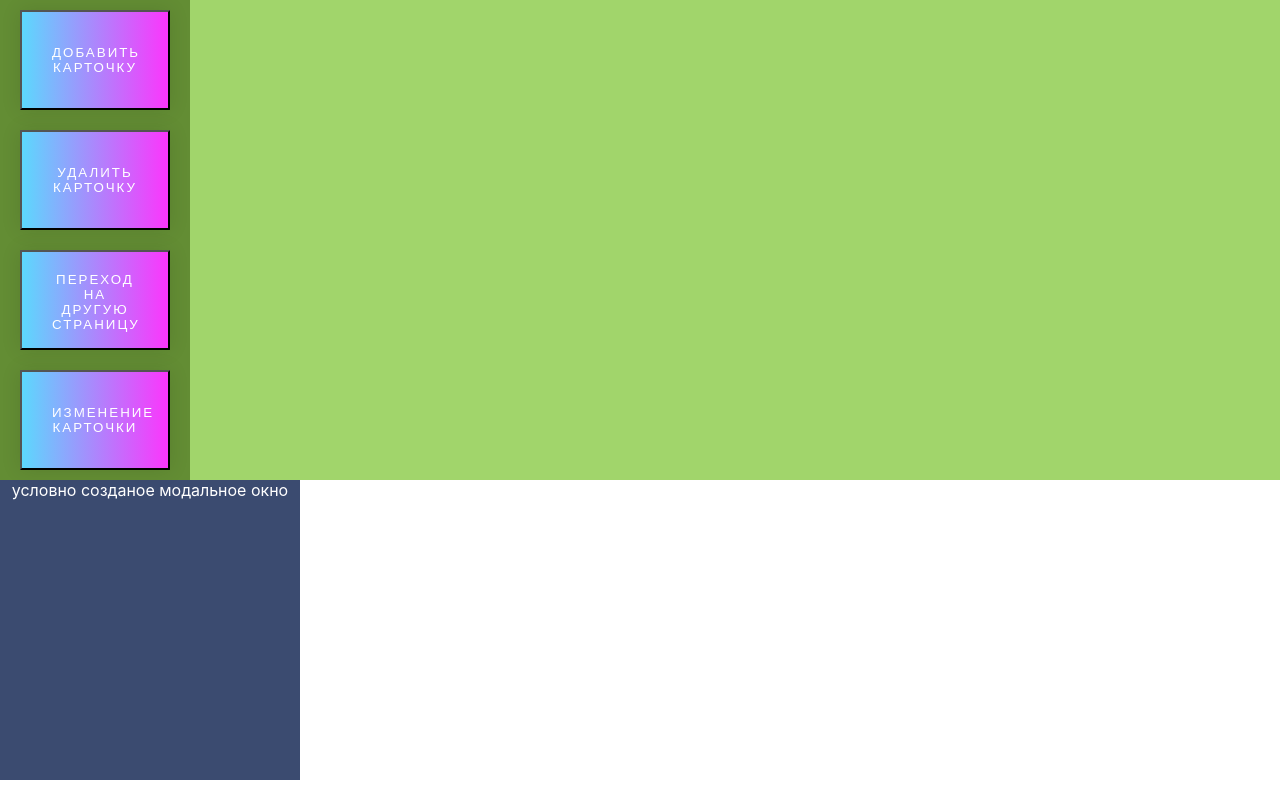
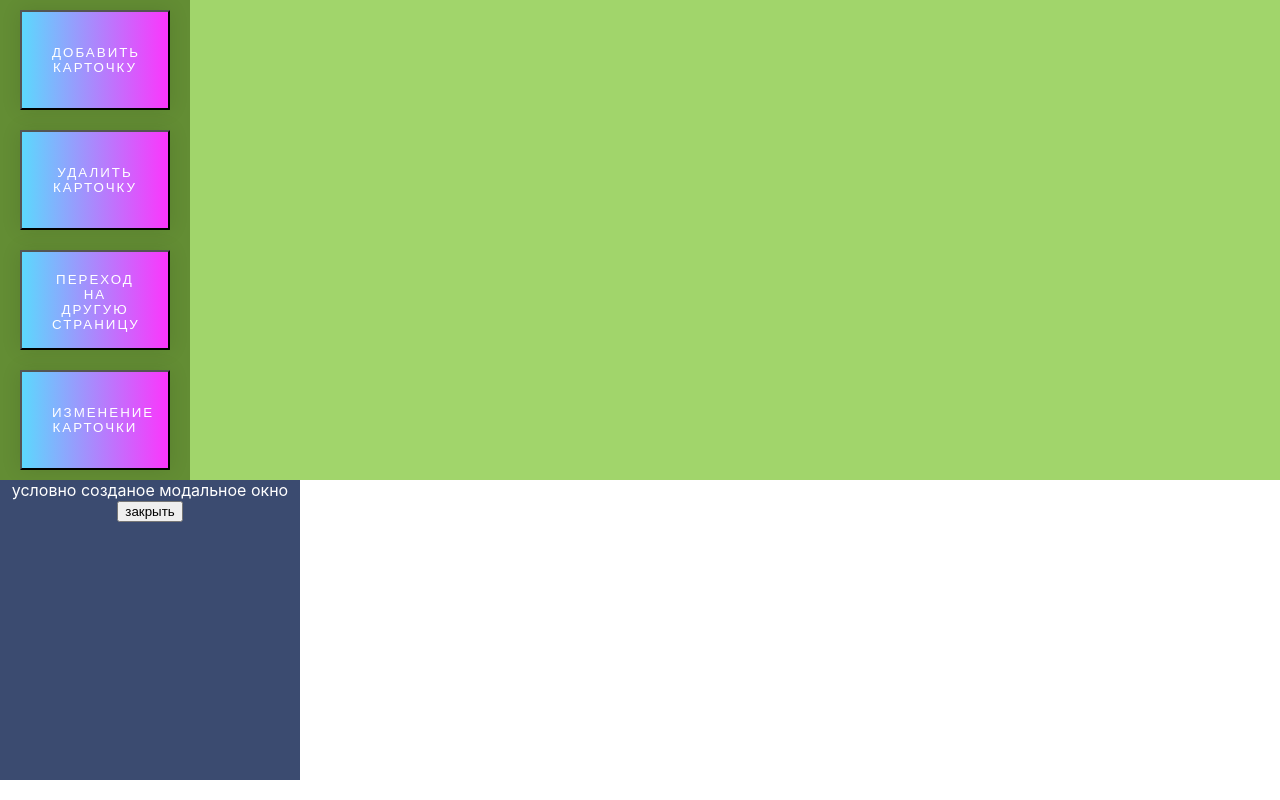
Before and after one commit to marinaKucher/learnReact, a React (Create React App) app: page / in a window 1280 px wide. Built offline with nearby package versions, Linux system fonts and the light colour scheme.

Commit message:
добавлено закрытие модалки

```diff
--- a/src/App.js
+++ b/src/App.js
@@ -17,12 +17,13 @@ function MoreButtons(props) {
 
 function ModalWindowMarker(props) {
 
-    if (props.modalmarkerPR) {
-        return <ModalWindow text={"условно созданое модальное окно "}/>
-    } else {
-        return <AddButton text={"условно созданая кнопка"}/>
+    if (props.isOpen) {
+        return <ModalWindow text={"условно созданое модальное окно "} close={props.delfunc}/>
     }
+    return  null
 }
+
+
 
 function App() {
     const [open, setOpen] = useState(true);
@@ -49,7 +50,7 @@ function App() {
                 </div>
 
             </div>
-            <ModalWindowMarker modalmarkerPR={open}/>
+            <ModalWindowMarker isOpen={open} delfunc={delCard}/>
         </div>
     );
 }
--- a/src/modalWindow.js
+++ b/src/modalWindow.js
@@ -3,7 +3,10 @@ import './ModalWindowStyle.css';
 function ModalWindow(props) {
   //  const text = ""+props.text;
     return (
-        <div className="modal" > {props.text} </div>
+        <div className="modal" > {props.text}
+            <button onClick={props.close} > закрыть </button>
+        </div>
+
     );
 }
 
```
